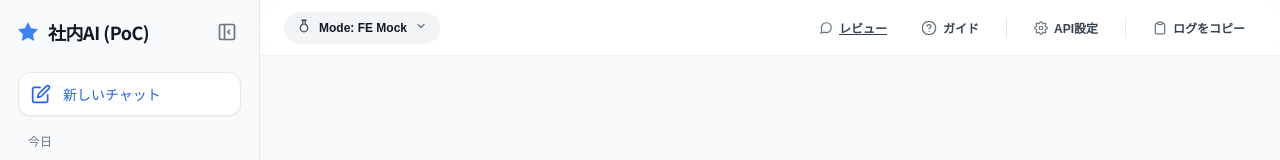
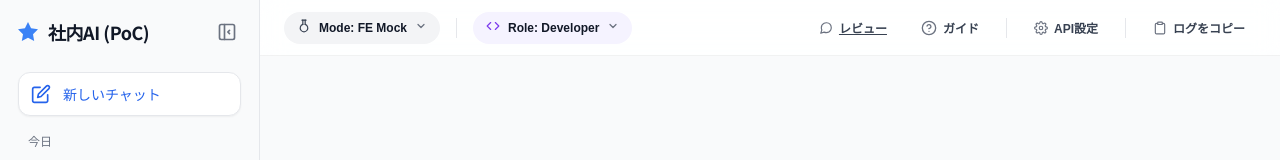
Before and after one commit to takuya-flag414/dify-custom-ui-poc, a React (Vite) app: page / in a window 1280 px wide. Shown: the top 160 px of the page. Built offline with nearby package versions, Linux system fonts and the light colour scheme.

Commit message:
feat(settings, header): ユーザーのロール管理機能を追加し、設定画面にロール選択コンポーネントを実装

```diff
--- a/src/App.jsx
+++ b/src/App.jsx
@@ -42,6 +42,13 @@ function App() {
   });
 
   useEffect(() => {
+    // ========================================
+    // Role Resolution Logic (Single Source)
+    // Phase 1: localStorage から読み込み
+    // Phase 2: AuthService.getRoleFromToken() に置換予定
+    // ========================================
+
+    // 1. User IDの取得または生成
     let storedUserId = localStorage.getItem('app_user_id');
     if (!storedUserId) {
       storedUserId = `user-${generateUUID().slice(0, 8)}`;
@@ -50,11 +57,24 @@ function App() {
     } else {
       console.log('[App] User ID loaded:', storedUserId);
     }
+
+    // 2. Debug Role の取得（Phase 1: localStorage、Phase 2: Entra ID Token）
+    const storedRole = localStorage.getItem('app_debug_role') || 'developer';
+    console.log('[App] Debug Role loaded:', storedRole);
+
     setCurrentUser(prev => ({
       ...prev,
       id: storedUserId,
+      role: storedRole,
     }));
   }, []);
+
+  // Role変更ハンドラー（HeaderのRoleSelectから呼び出される）
+  const handleRoleChange = (newRole) => {
+    localStorage.setItem('app_debug_role', newRole);
+    setCurrentUser(prev => ({ ...prev, role: newRole }));
+    addLog(`[App] Role changed to ${newRole}`, 'info');
+  };
 
   const { settings, updateSettings, isLoaded: isSettingsLoaded } = useSettings(currentUser.id);
 
@@ -218,6 +238,8 @@ function App() {
           copyButtonText={copyButtonText}
           messages={messages}
           onStartTutorial={startTutorial}
+          currentUser={currentUser}
+          onRoleChange={handleRoleChange}
         />
 
         {/* Workspace (Chat + Artifact) */}
--- /dev/null
+++ b/src/components/Chat/RoleSelect.jsx
@@ -0,0 +1,118 @@
+// src/components/Chat/RoleSelect.jsx
+import React, { useState, useRef, useEffect } from 'react';
+
+// アイコンコンポーネント
+const UserIcon = (props) => (
+    <svg width="14" height="14" viewBox="0 0 24 24" fill="none" stroke="currentColor" strokeWidth="2" strokeLinecap="round" strokeLinejoin="round" {...props}>
+        <path d="M20 21v-2a4 4 0 0 0-4-4H8a4 4 0 0 0-4 4v2"></path>
+        <circle cx="12" cy="7" r="4"></circle>
+    </svg>
+);
+
+const ShieldIcon = (props) => (
+    <svg width="14" height="14" viewBox="0 0 24 24" fill="none" stroke="currentColor" strokeWidth="2" strokeLinecap="round" strokeLinejoin="round" {...props}>
+        <path d="M12 22s8-4 8-10V5l-8-3-8 3v7c0 6 8 10 8 10z"></path>
+    </svg>
+);
+
+const CodeIcon = (props) => (
+    <svg width="14" height="14" viewBox="0 0 24 24" fill="none" stroke="currentColor" strokeWidth="2" strokeLinecap="round" strokeLinejoin="round" {...props}>
+        <polyline points="16 18 22 12 16 6"></polyline>
+        <polyline points="8 6 2 12 8 18"></polyline>
+    </svg>
+);
+
+const ChevronDownIcon = () => (
+    <svg width="12" height="12" viewBox="0 0 24 24" fill="none" stroke="currentColor" strokeWidth="2.5" strokeLinecap="round" strokeLinejoin="round">
+        <polyline points="6 9 12 15 18 9"></polyline>
+    </svg>
+);
+
+const CheckIcon = () => (
+    <svg width="14" height="14" viewBox="0 0 24 24" fill="none" stroke="currentColor" strokeWidth="2.5" strokeLinecap="round" strokeLinejoin="round">
+        <polyline points="20 6 9 17 4 12"></polyline>
+    </svg>
+);
+
+const ROLE_OPTIONS = [
+    { value: 'user', label: 'User', icon: UserIcon, description: '一般ユーザー' },
+    { value: 'admin', label: 'Admin', icon: ShieldIcon, description: '管理者' },
+    { value: 'developer', label: 'Developer', icon: CodeIcon, description: '開発者' },
+];
+
+const RoleSelect = ({ currentRole, onRoleChange }) => {
+    const [isOpen, setIsOpen] = useState(false);
+    const dropdownRef = useRef(null);
+
+    // 現在の選択オプションを取得
+    const currentOption = ROLE_OPTIONS.find(opt => opt.value === currentRole) || ROLE_OPTIONS[2];
+    const CurrentIcon = currentOption.icon;
+
+    // 外側クリック検知
+    useEffect(() => {
+        const handleClickOutside = (event) => {
+            if (dropdownRef.current && !dropdownRef.current.contains(event.target)) {
+                setIsOpen(false);
+            }
+        };
+        document.addEventListener('mousedown', handleClickOutside);
+        return () => document.removeEventListener('mousedown', handleClickOutside);
+    }, []);
+
+    const handleSelect = (value) => {
+        onRoleChange(value);
+        setIsOpen(false);
+    };
+
+    return (
+        <div className="role-select-wrapper" ref={dropdownRef}>
+            {/* Trigger Button */}
+            <button
+                className={`role-trigger-btn ${isOpen ? 'open' : ''}`}
+                onClick={() => setIsOpen(!isOpen)}
+                title="ロール切り替え（開発用）"
+            >
+                <div className="role-trigger-icon">
+                    <CurrentIcon width="14" height="14" />
+                </div>
+                <span>Role: {currentOption.label}</span>
+                <div className="role-trigger-chevron">
+                    <ChevronDownIcon />
+                </div>
+            </button>
+
+            {/* Dropdown Menu */}
+            {isOpen && (
+                <div className="role-dropdown-menu">
+                    {ROLE_OPTIONS.map((option) => {
+                        const Icon = option.icon;
+                        const isSelected = currentRole === option.value;
+
+                        return (
+                            <button
+                                key={option.value}
+                                className={`role-dropdown-item ${isSelected ? 'selected' : ''}`}
+                                onClick={() => handleSelect(option.value)}
+                            >
+                                <div className="item-icon">
+                                    <Icon width="16" height="16" />
+                                </div>
+                                <div className="item-content">
+                                    <span className="item-label">{option.label}</span>
+                                    <span className="item-description">{option.description}</span>
+                                </div>
+                                {isSelected && (
+                                    <div className="item-check">
+                                        <CheckIcon />
+                                    </div>
+                                )}
+                            </button>
+                        );
+                    })}
+                </div>
+            )}
+        </div>
+    );
+};
+
+export default RoleSelect;
--- a/src/components/Layout/Header.css
+++ b/src/components/Layout/Header.css
@@ -217,3 +217,133 @@
     margin-left: 8px;
     color: var(--color-primary);
 }
+
+/* --- Role Select Dropdown (同様のスタイル) --- */
+.role-select-wrapper {
+    position: relative;
+}
+
+.role-trigger-btn {
+    display: flex;
+    align-items: center;
+    gap: 8px;
+    height: 32px;
+    padding: 0 12px;
+    background-color: #F5F3FF; /* Purple-50 */
+    border: 1px solid transparent;
+    border-radius: 9999px;
+    color: var(--color-text-main);
+    font-size: 12px;
+    font-weight: 600;
+    cursor: pointer;
+    transition: all 0.2s cubic-bezier(0.25, 1, 0.5, 1);
+    white-space: nowrap;
+}
+
+.role-trigger-btn:hover,
+.role-trigger-btn.open {
+    background-color: #EDE9FE; /* Purple-100 */
+}
+
+.role-trigger-btn.open {
+    box-shadow: 0 0 0 2px rgba(139, 92, 246, 0.1);
+    border-color: #8B5CF6; /* Purple-500 */
+}
+
+.role-trigger-icon {
+    color: #7C3AED; /* Purple-600 */
+}
+
+.role-trigger-chevron {
+    color: var(--color-text-muted);
+    transition: transform 0.2s ease;
+}
+
+.role-trigger-btn.open .role-trigger-chevron {
+    transform: rotate(180deg);
+}
+
+.role-dropdown-menu {
+    position: absolute;
+    top: calc(100% + 8px);
+    left: 0;
+    min-width: 200px;
+    background-color: white;
+    border: 1px solid rgba(0, 0, 0, 0.05);
+    border-radius: 12px;
+    box-shadow:
+        0 4px 6px -1px rgba(0, 0, 0, 0.1),
+        0 2px 4px -1px rgba(0, 0, 0, 0.06),
+        0 10px 15px -3px rgba(0, 0, 0, 0.1);
+    padding: 6px;
+    z-index: 100;
+    transform-origin: top left;
+    animation: dropdownEnter 0.2s cubic-bezier(0.16, 1, 0.3, 1);
+}
+
+.role-dropdown-item {
+    display: flex;
+    align-items: center;
+    width: 100%;
+    padding: 10px 12px;
+    border: none;
+    border-radius: 8px;
+    background: transparent;
+    text-align: left;
+    font-size: 13px;
+    font-weight: 500;
+    color: var(--color-text-sub);
+    cursor: pointer;
+    transition: all 0.15s ease;
+}
+
+.role-dropdown-item:hover {
+    background-color: #F5F3FF; /* Purple-50 */
+    color: var(--color-text-main);
+}
+
+.role-dropdown-item.selected {
+    background-color: #EDE9FE; /* Purple-100 */
+    color: #7C3AED; /* Purple-600 */
+}
+
+.role-dropdown-item .item-icon {
+    margin-right: 10px;
+    color: var(--color-text-muted);
+    display: flex;
+    align-items: center;
+}
+
+.role-dropdown-item:hover .item-icon {
+    color: #7C3AED; /* Purple-600 */
+}
+
+.role-dropdown-item.selected .item-icon {
+    color: #7C3AED; /* Purple-600 */
+}
+
+.role-dropdown-item .item-content {
+    flex: 1;
+    display: flex;
+    flex-direction: column;
+    gap: 2px;
+}
+
+.role-dropdown-item .item-label {
+    font-weight: 600;
+}
+
+.role-dropdown-item .item-description {
+    font-size: 11px;
+    color: var(--color-text-muted);
+    font-weight: 400;
+}
+
+.role-dropdown-item:hover .item-description {
+    color: var(--color-text-sub);
+}
+
+.role-dropdown-item .item-check {
+    margin-left: 8px;
+    color: #7C3AED; /* Purple-600 */
+}
--- a/src/components/Layout/Header.jsx
+++ b/src/components/Layout/Header.jsx
@@ -1,6 +1,7 @@
 // src/components/Layout/Header.jsx
 import React, { useState } from 'react';
 import MockModeSelect from '../Chat/MockModeSelect';
+import RoleSelect from '../Chat/RoleSelect';
 import { SettingsIcon, ClipboardIcon, ReviewIcon } from '../Shared/SystemIcons';
 import './Header.css';
 
@@ -29,7 +30,9 @@ const Header = ({
     handleCopyLogs,
     copyButtonText,
     messages,
-    onStartTutorial // ★追加: Props受け取り
+    onStartTutorial,
+    currentUser,      // ★追加
+    onRoleChange      // ★追加
 }) => {
     const [isCopied, setIsCopied] = useState(false);
 
@@ -46,6 +49,11 @@ const Header = ({
             {/* Left: Context / Environment */}
             <div className="header-left">
                 <MockModeSelect mockMode={mockMode} setMockMode={setMockMode} />
+                <div className="header-divider" />
+                <RoleSelect
+                    currentRole={currentUser?.role || 'developer'}
+                    onRoleChange={onRoleChange}
+                />
             </div>
 
             {/* Right: Utilities */}
@@ -57,7 +65,7 @@ const Header = ({
                     className="header-btn"
                     title="パイロット版のフィードバックを送る"
                     aria-label="レビューを書く（別タブで開きます）"
-                    >
+                >
                     <ReviewIcon width="14" height="14" />
                     レビュー
                 </a>
--- a/src/components/Settings/SettingsNav.jsx
+++ b/src/components/Settings/SettingsNav.jsx
@@ -2,10 +2,12 @@
 import React from 'react';
 import { settingsCategories } from '../../config/settingsConfig';
 
-const SettingsNav = ({ activeTab, onSelectTab }) => {
-    // Phase 1: 権限チェックは簡易的に実装（すべて表示）
-    // 将来的には currentUser.role でフィルタリングする
-    const filteredCategories = settingsCategories;
+const SettingsNav = ({ activeTab, onSelectTab, currentUser }) => {
+    // RBAC: settingsConfig.jsx の allowedRoles に基づいてフィルタリング
+    const currentRole = currentUser?.role || 'user';
+    const filteredCategories = settingsCategories.filter(
+        category => category.allowedRoles.includes(currentRole)
+    );
 
     return (
         <div className="settings-nav">
--- a/src/components/Settings/SettingsPanel.jsx
+++ b/src/components/Settings/SettingsPanel.jsx
@@ -2,11 +2,16 @@
 import React from 'react';
 import { settingsCategories } from '../../config/settingsConfig';
 
-// ★変更: ...restProps でその他のProps（onOpenApiConfigなど）をまとめて受け取る
-const SettingsPanel = ({ activeTab, ...restProps }) => {
+// ★変更: currentUserを明示的に受け取り、restPropsで他を渡す
+const SettingsPanel = ({ activeTab, currentUser, ...restProps }) => {
+    const currentRole = currentUser?.role || 'user';
+
     const category = settingsCategories.find(c => c.id === activeTab);
 
-    if (!category) return null;
+    // カテゴリが見つからない、または権限がない場合はnullを返す
+    if (!category || !category.allowedRoles.includes(currentRole)) {
+        return null;
+    }
 
     const Component = category.component;
 
@@ -17,8 +22,8 @@ const SettingsPanel = ({ activeTab, ...restProps }) => {
             </header>
             <div className="settings-content-scroll">
                 <div className="settings-section-container">
-                    {/* ★変更: 受け取った全てのPropsをComponentへ渡す */}
-                    <Component {...restProps} />
+                    {/* ★変更: currentUserを含む全てのPropsをComponentへ渡す */}
+                    <Component currentUser={currentUser} {...restProps} />
                 </div>
             </div>
         </div>
```
Also changed, not shown: src/components/Settings/SettingsArea.jsx (+18 -1 lines).
